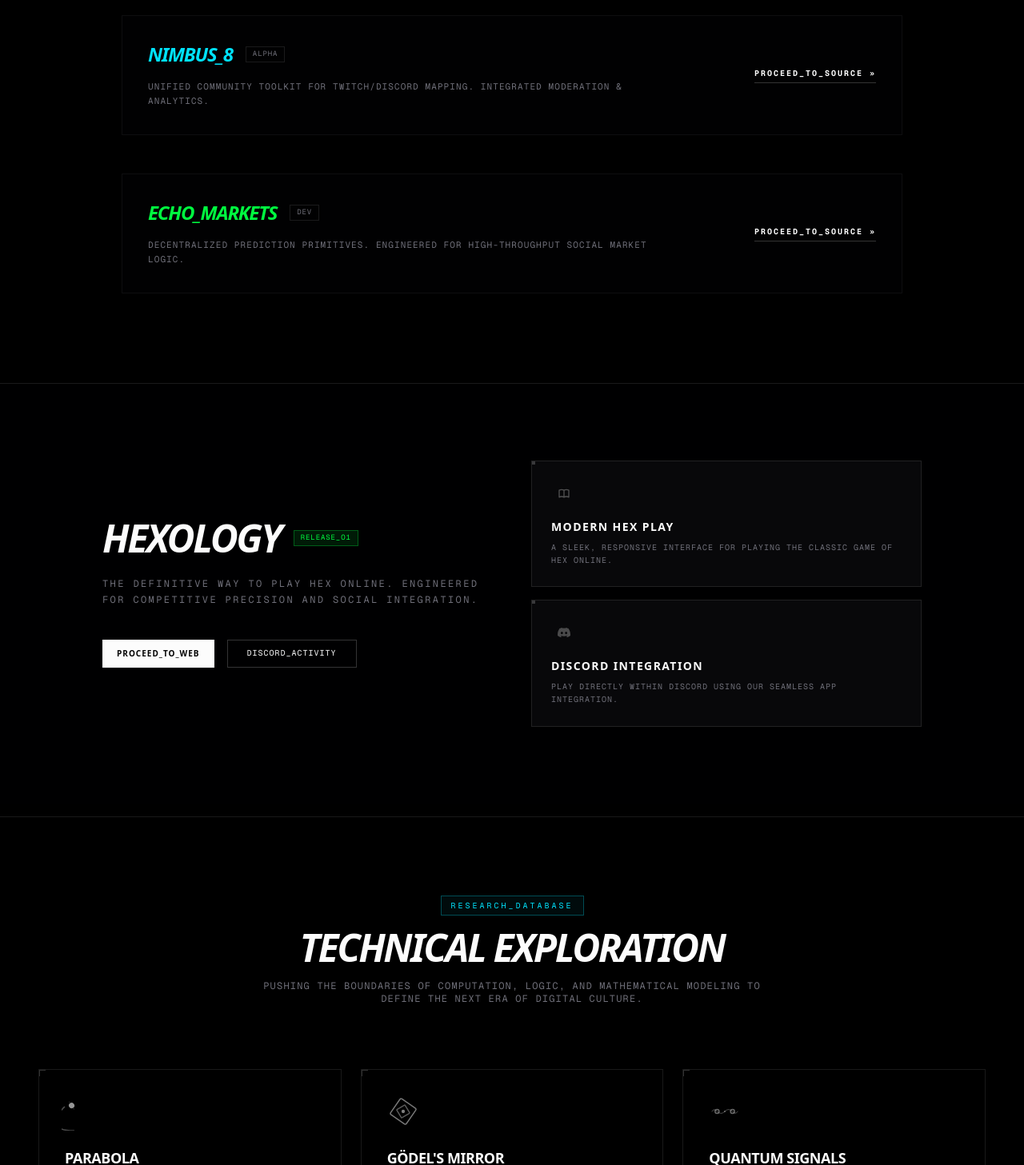
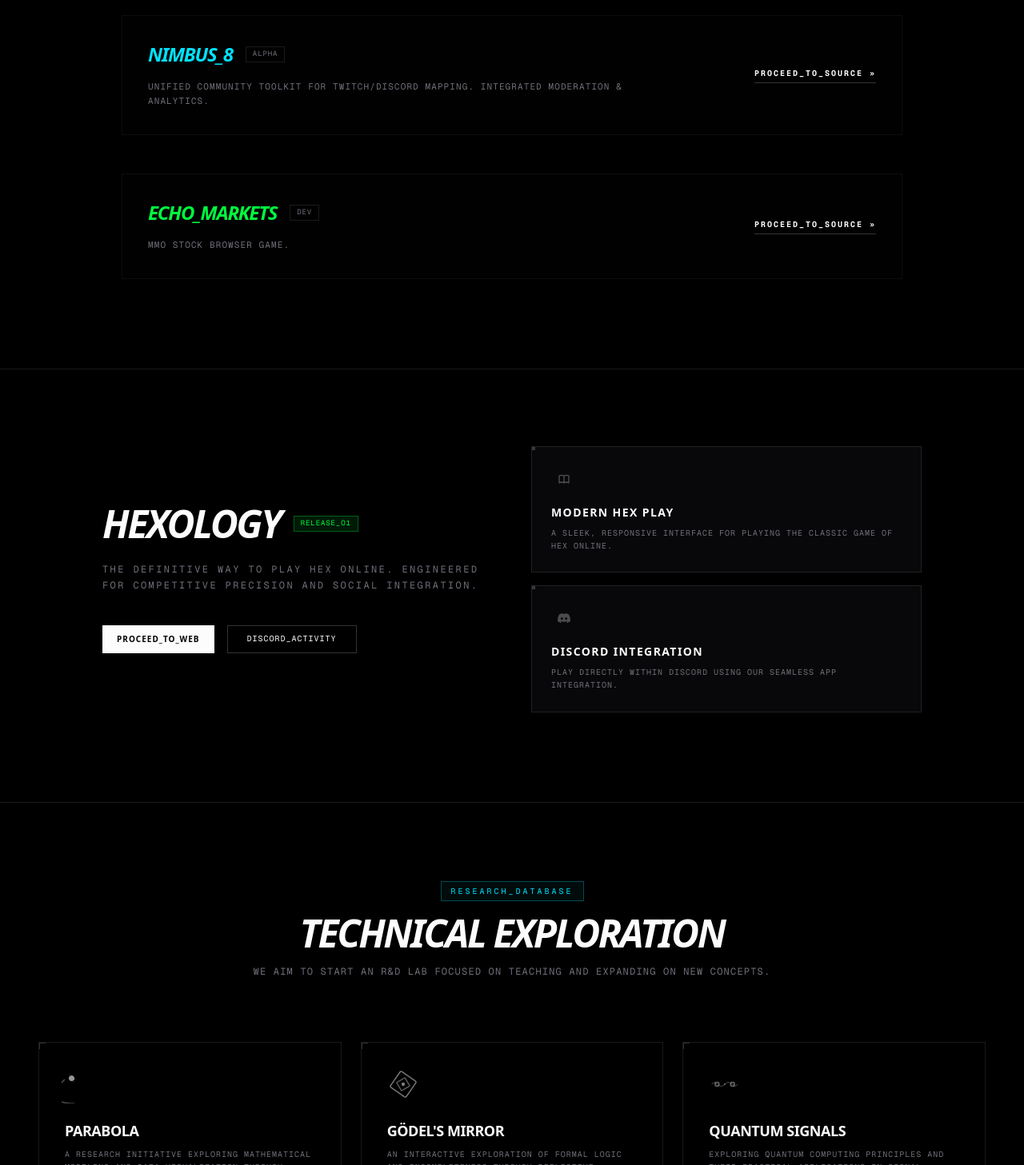
Before and after one commit to Zwin-ux/website, a Next.js app: page / in a window 1280 px wide. Shown: the part 868-2325 px from the top of the page at 80% size. Built offline with nearby package versions, Linux system fonts and the light colour scheme.

Commit message:
Content Update: R&D Lab focus + Echo Markets MMO description

```diff
--- a/components/CompactShowcase.tsx
+++ b/components/CompactShowcase.tsx
@@ -14,7 +14,7 @@ const projects = [
   {
     name: "ECHO_MARKETS",
     status: "DEV",
-    desc: "Decentralized prediction primitives. Engineered for high-throughput social market logic.",
+    desc: "MMO stock browser game.",
     link: "https://echomarkets.me/",
     color: "text-retro-green"
   }
--- a/components/Research.tsx
+++ b/components/Research.tsx
@@ -25,7 +25,7 @@ export default function Research() {
             Technical Exploration
           </h2>
           <p className="max-w-2xl mx-auto text-zinc-500 font-mono text-xs uppercase tracking-widest">
-            Pushing the boundaries of computation, logic, and mathematical modeling to define the next era of digital culture.
+            We aim to start an R&D lab focused on teaching and expanding on new concepts.
           </p>
         </div>
 
```
